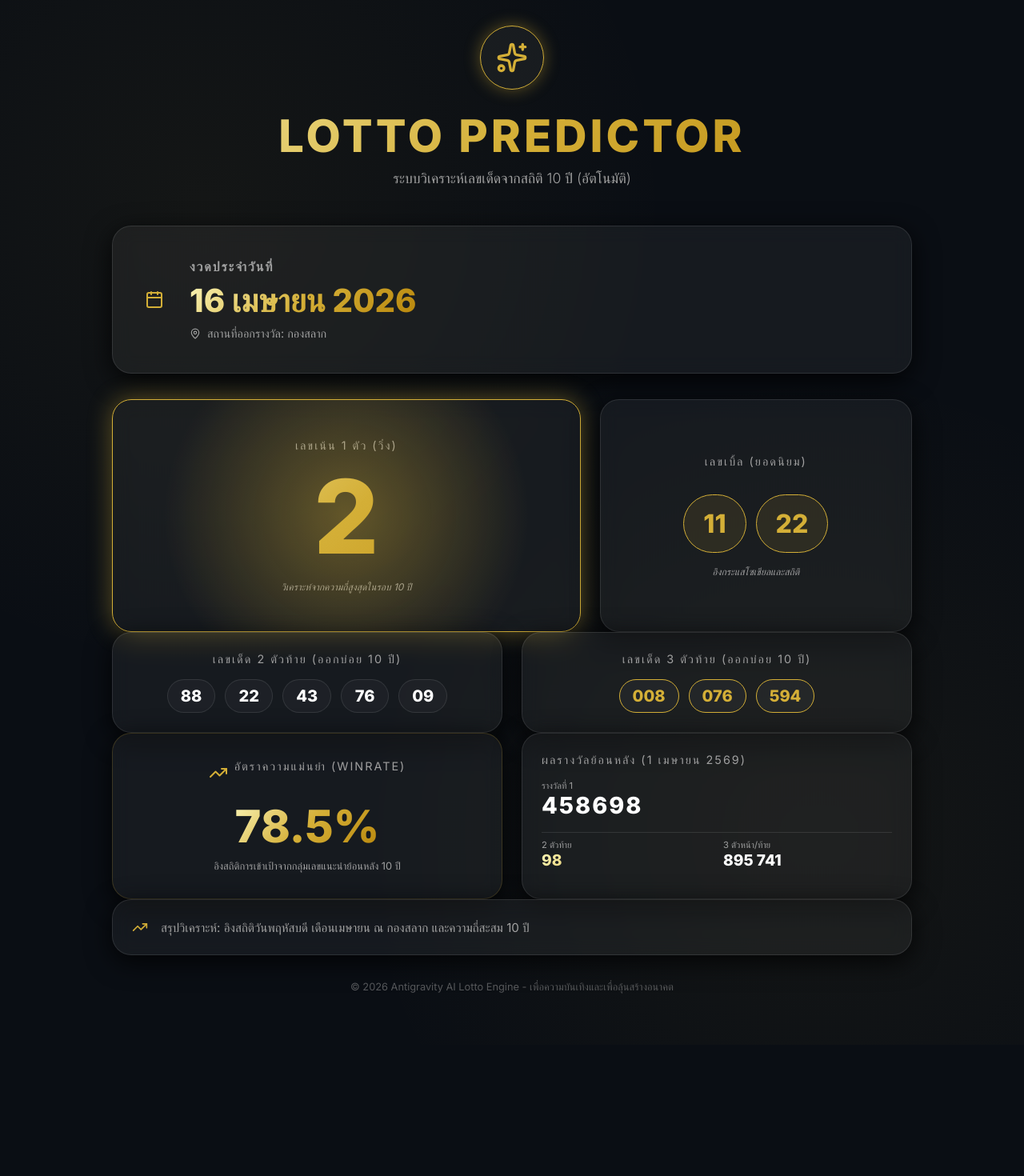
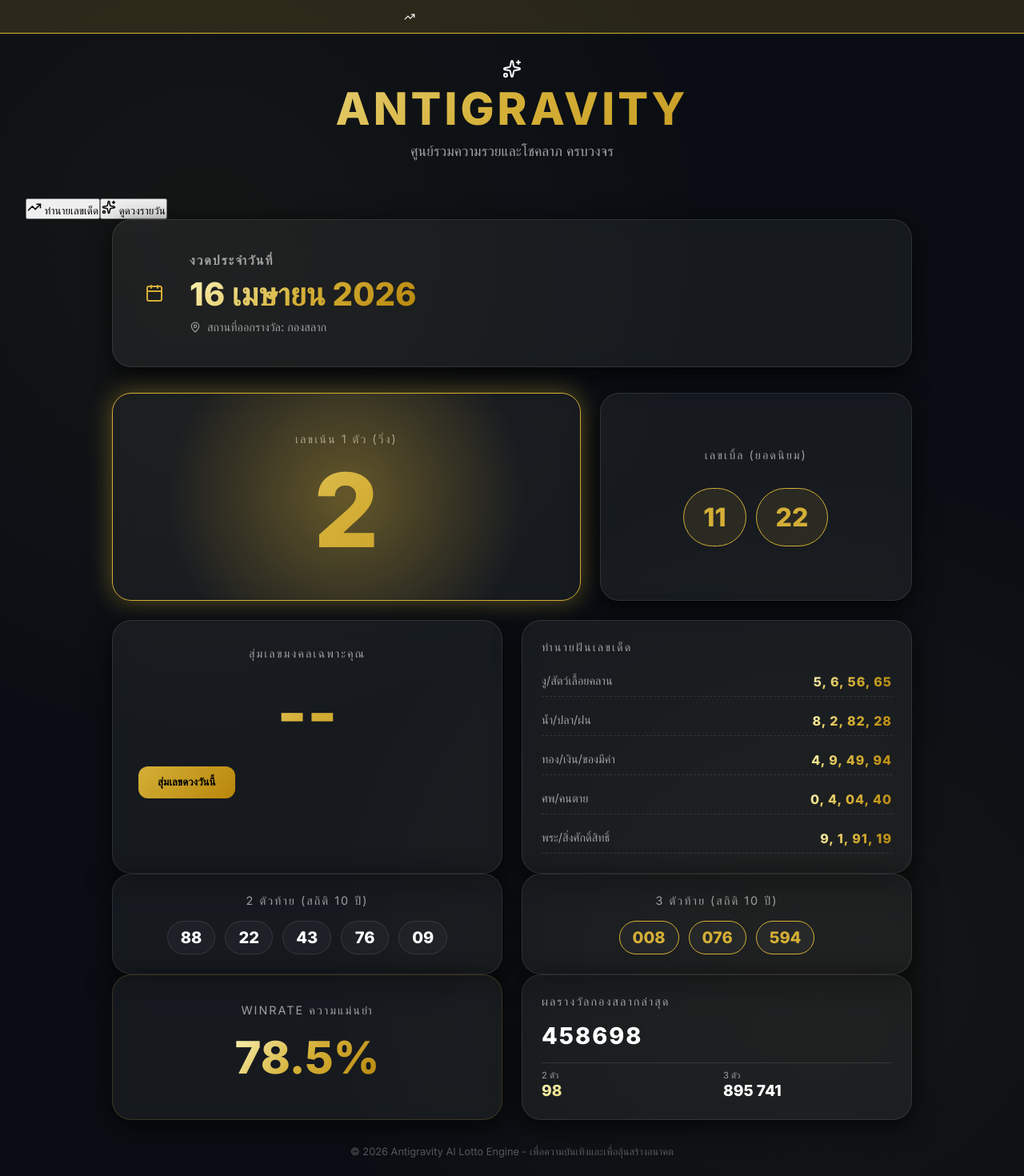
Before and after one commit to jakario/lotto-predict, a React (Vite) app: page / in a window 1280 px wide. Shown: the top 1470 px of the page at 80% size. Before the commit the page ends 1306 px from the top, so only its background shows below. Built offline with nearby package versions, Linux system fonts and the light colour scheme.

Commit message:
Upgrade to full Fortune & Lotto Center

```diff
--- a/src/App.css
+++ b/src/App.css
@@ -359,22 +359,235 @@
   to { transform: rotate(360deg); }
 }
 
+.top-banner {
+  background: rgba(212, 175, 55, 0.15);
+  padding: 0.75rem;
+  text-align: center;
+  font-size: 0.85rem;
+  font-weight: 600;
+  display: flex;
+  align-items: center;
+  justify-content: center;
+  gap: 0.5rem;
+  border-bottom: 1px solid var(--primary);
+  margin: -2rem -2rem 2rem -2rem;
+}
+
+.extras-row {
+  margin-top: 1.5rem;
+}
+
+.lucky-pick-card {
+  text-align: center;
+  padding: 2rem;
+}
+
+.lucky-display {
+  font-size: 5rem;
+  font-weight: 800;
+  margin: 1rem 0;
+  min-height: 100px;
+}
+
+@keyframes spin {
+  0% { transform: translateY(0); opacity: 0.3; }
+  50% { transform: translateY(-10px); opacity: 1; }
+  100% { transform: translateY(0); opacity: 0.3; }
+}
+
+.lucky-display.spinning {
+  animation: spin 0.1s infinite;
+}
+
+.dream-card {
+  padding: 1.5rem;
+}
+
+.dream-list {
+  display: flex;
+  flex-direction: column;
+  gap: 0.75rem;
+  margin-top: 1rem;
+}
+
+.dream-item {
+  display: flex;
+  justify-content: space-between;
+  padding: 0.5rem 0;
+  border-bottom: 1px dashed var(--border);
+}
+
+.dream-label {
+  font-size: 0.9rem;
+  color: var(--text-dim);
+}
+
+.dream-val {
+  font-weight: 700;
+  letter-spacing: 1px;
+}
+
 @media (max-width: 768px) {
-  .main-row {
-    grid-template-columns: 1fr;
+  .top-banner {
+    font-size: 0.75rem;
   }
+.main-nav {
+  display: flex;
+  justify-content: center;
+  gap: 1rem;
+  margin-bottom: 2rem;
+  background: var(--bg-card);
+  padding: 0.5rem;
+  border-radius: 50px;
+  width: fit-content;
+  margin-left: auto;
+  margin-right: auto;
+  border: 1px solid var(--border);
+}
 
-  .sub-numbers {
-    grid-template-columns: 1fr;
+.nav-item {
+  background: transparent;
+  border: none;
+  color: var(--text-dim);
+  padding: 0.75rem 1.5rem;
+  border-radius: 50px;
+  cursor: pointer;
+  display: flex;
+  align-items: center;
+  gap: 0.5rem;
+  font-weight: 600;
+  transition: all 0.3s;
+}
+
+.nav-item.active {
+  background: var(--primary);
+  color: #000;
+  box-shadow: 0 0 15px var(--primary-glow);
+}
+
+.horoscope-view {
+  display: flex;
+  flex-direction: column;
+  gap: 2rem;
+}
+
+.horoscope-header {
+  text-align: center;
+  padding: 2.5rem;
+}
+
+.horoscope-grid {
+  display: grid;
+  grid-template-columns: repeat(auto-fit, minmax(280px, 1fr));
+  gap: 1.5rem;
+}
+
+.birthday-item {
+  padding: 1.5rem;
+  position: relative;
+  transition: transform 0.3s;
+}
+
+.active-today {
+  border: 1.5px solid var(--primary);
+  box-shadow: 0 0 20px var(--primary-glow);
+}
+
+.day-header {
+  display: flex;
+  justify-content: space-between;
+  align-items: baseline;
+  margin-bottom: 1rem;
+}
+
+.day-name {
+  font-size: 1.25rem;
+  font-weight: 800;
+}
+
+.luck-percent {
+  font-size: 0.85rem;
+  color: var(--primary);
+}
+
+.luck-bar {
+  height: 6px;
+  background: rgba(255, 255, 255, 0.1);
+  border-radius: 10px;
+  margin-bottom: 1rem;
+  overflow: hidden;
+}
+
+.luck-fill {
+  height: 100%;
+  background: linear-gradient(90deg, var(--primary), #fff);
+  border-radius: 10px;
+}
+
+.luck-desc {
+  font-size: 0.9rem;
+  color: var(--text-dim);
+  line-height: 1.5;
+  margin-bottom: 1.5rem;
+}
+
+.color-chips {
+  display: flex;
+  gap: 0.5rem;
+  margin-top: 0.5rem;
+}
+
+.color-chip {
+  width: 30px;
+  height: 10px;
+  border-radius: 4px;
+  border: 1px solid rgba(255, 255, 255, 0.2);
+}
+
+.color-table-card {
+  padding: 2rem;
+}
+
+.color-table {
+  width: 100%;
+  margin-top: 1.5rem;
+  border-collapse: collapse;
+}
+
+.color-table th, .color-table td {
+  padding: 1rem;
+  text-align: left;
+  border-bottom: 1px solid var(--border);
+}
+
+.color-table th {
+  color: var(--text-dim);
+  font-size: 0.8rem;
+  text-transform: uppercase;
+}
+
+.text-danger {
+  color: #ef4444;
+}
+
+@media (max-width: 768px) {
+  .top-banner {
+    font-size: 0.75rem;
   }
-
+  .main-row, .sub-numbers, .grid-2, .horoscope-grid {
+    grid-template-columns: 1fr !important;
+  }
   .draw-info {
     flex-direction: column;
     text-align: center;
     padding: 1.5rem;
   }
-
   .draw-text h2 {
     font-size: 1.8rem;
   }
+  .main-nav {
+    width: 90%;
+    flex-wrap: wrap;
+    justify-content: center;
+  }
 }
--- a/src/App.jsx
+++ b/src/App.jsx
@@ -5,13 +5,45 @@
 import { th } from 'date-fns/locale';
 import { predictLotto } from './engine/lottoEngine';
 import './App.css';
-
 function App() {
+  const [activeTab, setActiveTab] = useState('lotto');
   const [prediction, setPrediction] = useState(null);
   const [isCalculating, setIsCalculating] = useState(false);
   const [targetDate, setTargetDate] = useState('');
+  const [isLuckySpinning, setIsLuckySpinning] = useState(false);
+  const [luckyNum, setLuckyNum] = useState('--');
 
-  // Auto-determine next draw date
+  const dreams = [
+    { label: 'งู/สัตว์เลื้อยคลาน', val: '5, 6, 56, 65' },
+    { label: 'น้ำ/ปลา/ฝน', val: '8, 2, 82, 28' },
+    { label: 'ทอง/เงิน/ของมีค่า', val: '4, 9, 49, 94' },
+    { label: 'ศพ/คนตาย', val: '0, 4, 04, 40' },
+    { label: 'พระ/สิ่งศักดิ์สิทธิ์', val: '9, 1, 91, 19' }
+  ];
+
+  const horoscopes = {
+    'วันจันทร์': { luck: 85, desc: 'โชคลาภโดดเด่นจากการเดินทาง มีเกณฑ์ได้ลาภลอยแบบไม่คาดฝัน', colors: { main: '#FDE047', sub: '#4ADE80' } },
+    'วันอังคาร': { luck: 70, desc: 'ลาภลอยยังนิ่งๆ แต่ผู้ใหญ่จะให้ความช่วยเหลือเรื่องเงินทองดีมาก', colors: { main: '#F472B6', sub: '#A855F7' } },
+    'วันพุธ': { luck: 92, desc: 'ดวงกำลังพุ่งแรง! เลขที่บ้านหรือเลขรถจะให้โชคใหญ่ในงวดนี้', colors: { main: '#22C55E', sub: '#EAB308' } },
+    'วันพฤหัสบดี': { luck: 75, desc: 'เลขจากความฝันหรือความเชื่อส่วนตัวจะนำพาโชคลาภมาให้', colors: { main: '#FB923C', sub: '#EF4444' } },
+    'วันศุกร์': { luck: 80, desc: 'ระวังเรื่องการใช้จ่าย แต่โชคจากการเสี่ยงทายยังพอมีลุ้น', colors: { main: '#60A5FA', sub: '#38BDF8' } },
+    'วันเสาร์': { luck: 65, desc: 'ช้าๆ ได้พร้าเล่มงาม เน้นเลขเดิมที่เคยตามจะมีโอกาสมากกว่า', colors: { main: '#9333EA', sub: '#27272A' } },
+    'วันอาทิตย์': { luck: 88, desc: 'ดวงโชคลาภเปิดกว้าง เลขมงคลจากวัดหรือสถานที่ศักดิ์สิทธิ์จะเด่นมาก', colors: { main: '#EF4444', sub: '#991B1B' } }
+  };
+
+  const handleLuckyPick = () => {
+    setIsLuckySpinning(true);
+    let count = 0;
+    const interval = setInterval(() => {
+      setLuckyNum(Math.floor(Math.random() * 100).toString().padStart(2, '0'));
+      count++;
+      if (count > 15) {
+        clearInterval(interval);
+        setIsLuckySpinning(false);
+      }
+    }, 80);
+  };
+
   useEffect(() => {
     const now = new Date();
     const day = now.getDate();
@@ -28,7 +60,6 @@
     const formatted = format(nextDraw, 'yyyy-MM-dd');
     setTargetDate(formatted);
 
-    // Initial prediction
     setIsCalculating(true);
     setTimeout(() => {
       setPrediction(predictLotto(formatted, 'Nonthaburi'));
@@ -36,21 +67,38 @@
     }, 1200);
   }, []);
 
+  const todayThai = prediction?.analysis?.day || 'วันพฤหัสบดี';
+
   return (
     <div className="container">
+      <div className="top-banner gold-text">
+        <TrendingUp size={14} /> อัปเดตข้อมูลความรวยงวดวันที่ {targetDate ? format(new Date(targetDate), 'd MMMM yyyy', { locale: th }) : '...'}
+      </div>
+
       <header className="header animate-fade">
-        <motion.div
-          initial={{ scale: 0.8, opacity: 0 }}
-          animate={{ scale: 1, opacity: 1 }}
-          className="logo-container"
-        >
-          <Sparkles className="logo-icon" />
-        </motion.div>
-        <h1 className="gold-text">LOTTO PREDICTOR</h1>
-        <p className="subtitle">ระบบวิเคราะห์เลขเด็ดจากสถิติ 10 ปี (อัตโนมัติ)</p>
+        <Sparkles className="logo-icon-main" />
+        <h1 className="gold-text">ANTIGRAVITY</h1>
+        <p className="subtitle">ศูนย์รวมความรวยและโชคลาภ ครบวงจร</p>
       </header>
 
+      <nav className="main-nav">
+        <button
+          className={`nav-item ${activeTab === 'lotto' ? 'active' : ''}`}
+          onClick={() => setActiveTab('lotto')}
+        >
+          <TrendingUp size={18} /> ทำนายเลขเด็ด
+        </button>
+        <button
+          className={`nav-item ${activeTab === 'horoscope' ? 'active' : ''}`}
+          onClick={() => setActiveTab('horoscope')}
+        >
+          <Sparkles size={18} /> ดูดวงรายวัน
+        </button>
+      </nav>
+
       <main className="main-focused">
+        {activeTab === 'lotto' ? (
+          <>
             <div className="draw-info glass-card">
               <Calendar className="icon-gold" size={24} />
               <div className="draw-text">
@@ -67,120 +115,126 @@
             <section className="result-panel">
               <AnimatePresence mode="wait">
                 {isCalculating ? (
-              <motion.div
-                key="loading"
-                initial={{ opacity: 0 }}
-                animate={{ opacity: 1 }}
-                exit={{ opacity: 0 }}
-                className="loading-state glass-card"
-              >
-                <div className="spinner"></div>
-                <p>กำลังเจาะข้อมูลสถิติย้อนหลัง 10 ปี...</p>
+                  <motion.div key="l" className="loading-state glass-card">
+                    <div className="spinner"></div><p>กำลังวิเคราะห์พิกัดเศรษฐี...</p>
                   </motion.div>
                 ) : prediction && (
-              <motion.div
-                key="result"
-                initial={{ y: 20, opacity: 0 }}
-                animate={{ y: 0, opacity: 1 }}
-                className="result-content"
-              >
+                  <motion.div key="r" initial={{ y: 20, opacity: 0 }} animate={{ y: 0, opacity: 1 }}>
                     <div className="main-row">
                       <div className="main-number glass-card primary-focus">
                         <span className="label">เลขเน้น 1 ตัว (วิ่ง)</span>
                         <div className="digit-big gold-text">{prediction.singleDigit}</div>
-                    <div className="stat-label">วิเคราะห์จากความถี่สูงสุดในรอบ 10 ปี</div>
                       </div>
-
                       <div className="doubles-card glass-card">
                         <span className="label">เลขเบิ้ล (ยอดนิยม)</span>
                         <div className="number-list">
-                      {prediction.doubles.map(n => (
-                        <div key={n} className="num-badge double">{n}</div>
+                          {prediction.doubles.map(n => <div key={n} className="num-badge double">{n}</div>)}
+                        </div>
+                      </div>
+                    </div>
+
+                    <div className="grid-2 extras-row">
+                      <div className="glass-card lucky-pick-card">
+                        <span className="label">สุ่มเลขมงคลเฉพาะคุณ</span>
+                        <div className={`lucky-display gold-text ${isLuckySpinning ? 'spinning' : ''}`}>{luckyNum}</div>
+                        <button className="btn-primary" onClick={handleLuckyPick} disabled={isLuckySpinning}>
+                          {isLuckySpinning ? 'กำลังเสี่ยงทาย...' : 'สุ่มเลขดวงวันนี้'}
+                        </button>
+                      </div>
+                      <div className="glass-card dream-card">
+                        <span className="label">ทำนายฝันเลขเด็ด</span>
+                        <div className="dream-list">
+                          {dreams.map(d => (
+                            <div key={d.label} className="dream-item">
+                              <span className="dream-label">{d.label}</span>
+                              <span className="dream-val gold-text">{d.val}</span>
+                            </div>
                           ))}
                         </div>
-                    <div className="stat-label">อิงกระแสโซเชียลและสถิติ</div>
                       </div>
                     </div>
 
                     <div className="sub-numbers">
                       <div className="glass-card result-box">
-                    <span className="label">เลขเด็ด 2 ตัวท้าย (ออกบ่อย 10 ปี)</span>
+                        <span className="label">2 ตัวท้าย (สถิติ 10 ปี)</span>
                         <div className="number-list">
-                      {prediction.twoDigits.map((n, i) => (
-                        <motion.span
-                          key={n}
-                          initial={{ scale: 0 }}
-                          animate={{ scale: 1 }}
-                          transition={{ delay: i * 0.1 }}
-                          className="num-badge"
-                        >
-                          {n}
-                        </motion.span>
-                      ))}
+                          {prediction.twoDigits.map(n => <span key={n} className="num-badge">{n}</span>)}
                         </div>
                       </div>
-
                       <div className="glass-card result-box">
-                    <span className="label">เลขเด็ด 3 ตัวท้าย (ออกบ่อย 10 ปี)</span>
+                        <span className="label">3 ตัวท้าย (สถิติ 10 ปี)</span>
                         <div className="number-list">
-                      {prediction.threeDigits.map((n, i) => (
-                        <motion.span
-                          key={n}
-                          initial={{ scale: 0 }}
-                          animate={{ scale: 1 }}
-                          transition={{ delay: i * 0.1 + 0.3 }}
-                          className="num-badge gold"
-                        >
-                          {n}
-                        </motion.span>
-                      ))}
+                          {prediction.threeDigits.map(n => <span key={n} className="num-badge gold">{n}</span>)}
                         </div>
                       </div>
                     </div>
 
                     <div className="stats-row grid-2">
                        <div className="glass-card winrate-card">
-                    <div className="win-header">
-                      <TrendingUp className="icon-gold" size={24} />
-                      <span className="label">อัตราความแม่นยำ (Winrate)</span>
+                        <span className="label">Winrate ความแม่นยำ</span>
+                        <div className="win-value gold-text">{prediction.stats.winrate}%</div>
                       </div>
-                    <div className="win-value gold-text">{prediction.stats.winrate}%</div>
-                    <p className="win-desc">อิงสถิติการเข้าเป้าจากกลุ่มเลขแนะนำย้อนหลัง 10 ปี</p>
-                  </div>
-
                       <div className="glass-card past-result-card">
-                    <span className="label">ผลรางวัลย้อนหลัง ({prediction.stats.pastResult.date})</span>
+                        <span className="label">ผลรางวัลกองสลากล่าสุด</span>
                         <div className="past-grid">
-                      <div className="past-item">
-                        <span className="small-label">รางวัลที่ 1</span>
                           <div className="past-val big">{prediction.stats.pastResult.firstPrize}</div>
-                      </div>
                           <div className="past-sub-grid">
-                        <div className="past-item">
-                          <span className="small-label">2 ตัวท้าย</span>
-                          <div className="past-val gold-text">{prediction.stats.pastResult.twoSuffix}</div>
-                        </div>
-                        <div className="past-item">
-                          <span className="small-label">3 ตัวหน้า/ท้าย</span>
-                          <div className="past-val">{prediction.stats.pastResult.threeSuffix}</div>
+                            <div><span className="small-label">2 ตัว</span><div className="past-val gold-text">{prediction.stats.pastResult.twoSuffix}</div></div>
+                            <div><span className="small-label">3 ตัว</span><div className="past-val">{prediction.stats.pastResult.threeSuffix}</div></div>
                           </div>
                         </div>
-                    </div>
-                  </div>
-                </div>
-
-                <div className="analysis-summary glass-card">
-                  <div className="analysis-item">
-                    <TrendingUp size={20} className="icon-gold" />
-                    <span>
-                      สรุปวิเคราะห์: อิงสถิติ{prediction.analysis.day} เดือน{prediction.analysis.month} ณ {prediction.analysis.location} และความถี่สะสม 10 ปี
-                    </span>
                       </div>
                     </div>
                   </motion.div>
                 )}
               </AnimatePresence>
             </section>
+          </>
+        ) : (
+          <motion.section
+            initial={{ opacity: 0, x: 20 }}
+            animate={{ opacity: 1, x: 0 }}
+            className="horoscope-view"
+          >
+            <div className="glass-card horoscope-header">
+              <h2 className="gold-text">ดูดวง & สีมงคล ประจำ{todayThai}</h2>
+              <p>เช็คพลังดวงชะตาและสีเสริมบารมีก่อนเสี่ยงโชค</p>
+            </div>
+
+            <div className="horoscope-grid">
+              {Object.entries(horoscopes).map(([day, data]) => (
+                <div key={day} className={`glass-card birthday-item ${day === todayThai ? 'active-today' : ''}`}>
+                  <div className="day-header">
+                    <span className="day-name">{day}</span>
+                    <span className="luck-percent">โชคลาภ {data.luck}%</span>
+                  </div>
+                  <div className="luck-bar"><div className="luck-fill" style={{ width: `${data.luck}%` }}></div></div>
+                  <p className="luck-desc">{data.desc}</p>
+                  <div className="color-section">
+                    <span className="label">สีมงคล:</span>
+                    <div className="color-chips">
+                      <div className="color-chip" style={{ backgroundColor: data.colors.main }}></div>
+                      <div className="color-chip" style={{ backgroundColor: data.colors.sub }}></div>
+                    </div>
+                  </div>
+                </div>
+              ))}
+            </div>
+
+            <div className="glass-card color-table-card">
+              <span className="label">ตารางสีมงคลพรีเมียม (เรียกทรัพย์)</span>
+              <table className="color-table">
+                <thead><tr><th>โชคดีเรื่อง</th><th>สีที่แนะนำ</th></tr></thead>
+                <tbody>
+                  <tr><td>การเงิน/ลาภลอย</td><td className="gold-text">เขียวเหนี่ยวทรัพย์, ทอง, ส้ม</td></tr>
+                  <tr><td>อำนาจบารมี</td><td>ชมพู, แดงเข้ม</td></tr>
+                  <tr><td>เมตตามหานิยม</td><td>ฟ้าใส, ขาวมุก</td></tr>
+                  <tr><td>สีกาลกิณี (ควรเลี่ยง)</td><td className="text-danger">ดำ, เทาแก่</td></tr>
+                </tbody>
+              </table>
+            </div>
+          </motion.section>
+        )}
       </main>
 
       <footer className="footer">
```
Lines whose indentation alone changed are shown as unchanged.
